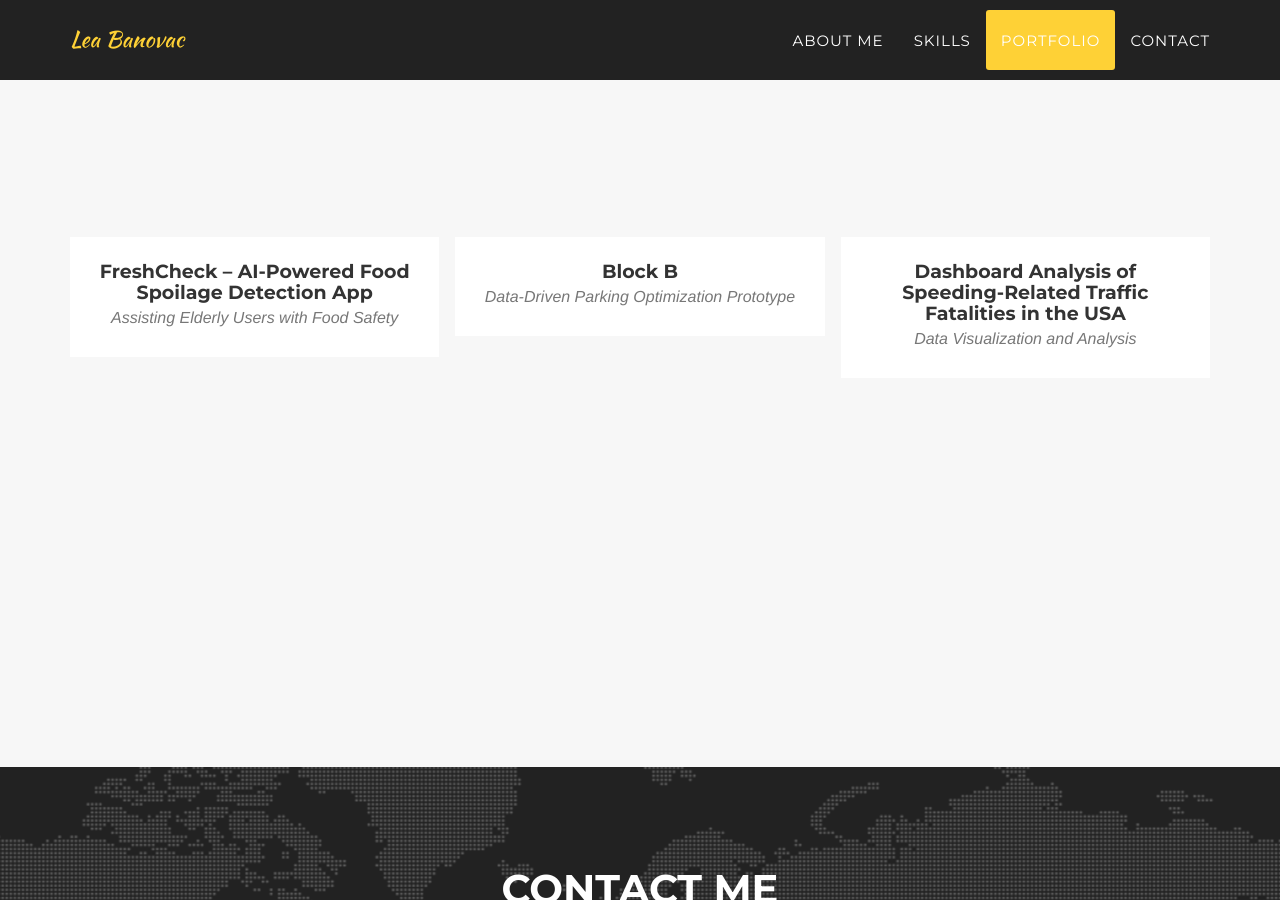
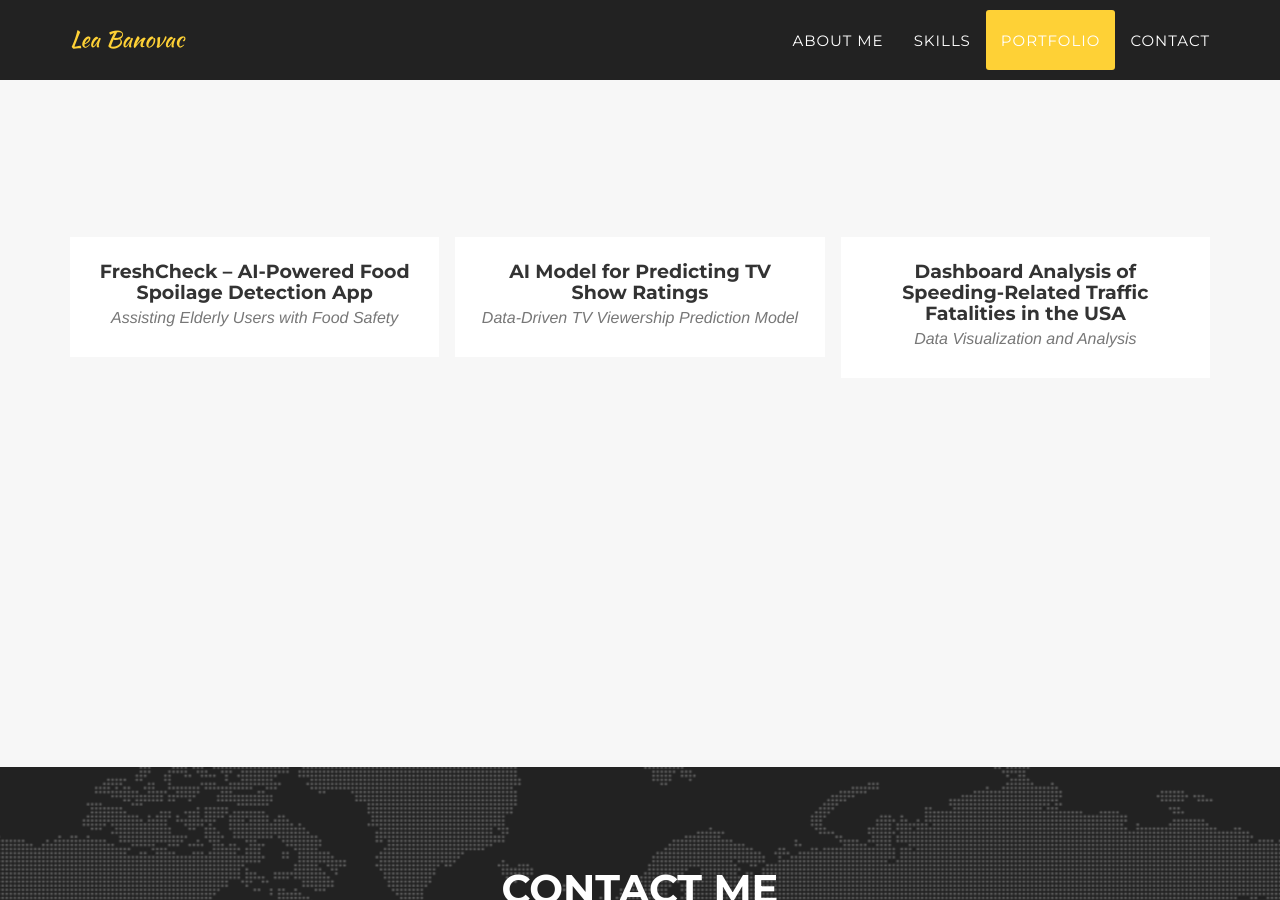
Before and after one commit to leabanovac224055/leabanovac224055.github.io, a Jekyll site: the page built from _posts/2024-09-16-project-8 copy.markdown, in a window 1280 px wide and 900 px high, scrolled down 3199 px. Built offline with Jekyll 4.4.1, drawn with Linux system fonts in a browser that asks for light colours; some web fonts are replaced; part of the change alters nothing that is shown.

Commit message:
Update 2024-09-16-project-8 copy.markdown

```diff
--- a/_posts/2024-09-16-project-8 copy.markdown
+++ b/_posts/2024-09-16-project-8 copy.markdown
@@ -1,15 +1,14 @@
 ---
-title: Block B
-subtitle: Data-Driven Parking Optimization Prototype
+title: AI Model for Predicting TV Show Ratings
+subtitle: Data-Driven TV Viewership Prediction Model
 layout: default
 modal-id: 8
 date: 2024-09-16
 img: parking.png
 thumbnail: parking_thumbnail.png
 alt: image-alt
-project-date: June 2023
-client: Breda Municipality
+project-date: January 2023
+client: Banijay Group
 category: Data Science & AI
-description:  I contributed to the development of a smart parking app prototype aimed at reducing parking congestion in Breda. The app, built using Proto.io, features dynamic pricing, GPS navigation to parking spots, and real-time availability tracking. My contributions spanned exploratory data analysis using Python and SQL as well as designing and building the app prototype. The app prototype was built to optimize parking resources and improve the user experience for both tourists and residents.
-
+description:  I developed a machine learning model to predict TV show ratings for Banijay Group's Dutch talk show Op1. The model utilized Twitter engagement metrics and show content data to forecast ratings. My contributions included data cleaning, exploratory data analysis, and the development of a supervised learning regression model using Python, Jupyter Notebooks, and Power BI. Despite modest prediction accuracy, the model provided actionable insights into the connection between Twitter activity and TV ratings. Additionally, I incorporated a section on AI ethics, analyzing Banijay’s corporate policies on transparency, diversity, and responsible data handling.
 ---
```
